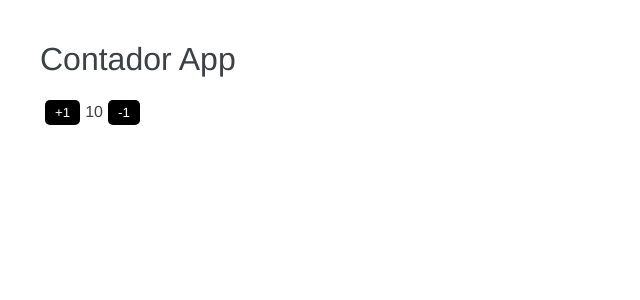
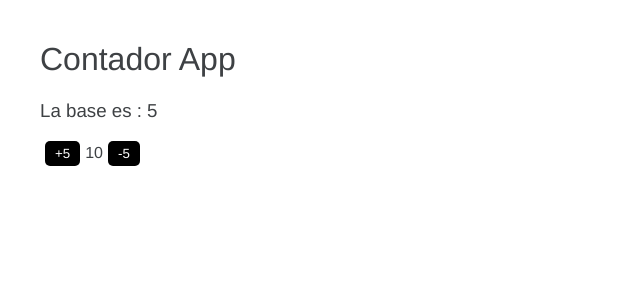
Before and after one commit to j-espejo/angular-intro, an Angular app: page / in a window 1280 px wide. Shown: the top 300 px of the page, without its empty margins (0-640 px from the left). Built offline with nearby package versions, Linux system fonts and the light colour scheme.

Commit message:
Tarea contador

```diff
--- a/src/app/app.component.html
+++ b/src/app/app.component.html
@@ -1,7 +1,11 @@
 <h1>{{ title }}</h1>
 
-<button (click)="acct(1)">+1</button>
+<h3>
+  La base es : <strong>{{ base }}</strong>
+</h3>
+
+<button (click)="acct(base)">+{{ base }}</button>
 
 <span>{{ num }}</span>
 
-<button (click)="acct(-1)">-1</button>
+<button (click)="acct(-base)">-{{ base }}</button>
--- a/src/app/app.component.ts
+++ b/src/app/app.component.ts
@@ -7,6 +7,7 @@ import { Component } from '@angular/core';
 export class AppComponent {
   title: string = 'Contador App';
   num: number = 10;
+  base: number = 5;
 
   acct(value: number) {
     this.num += value;
```
